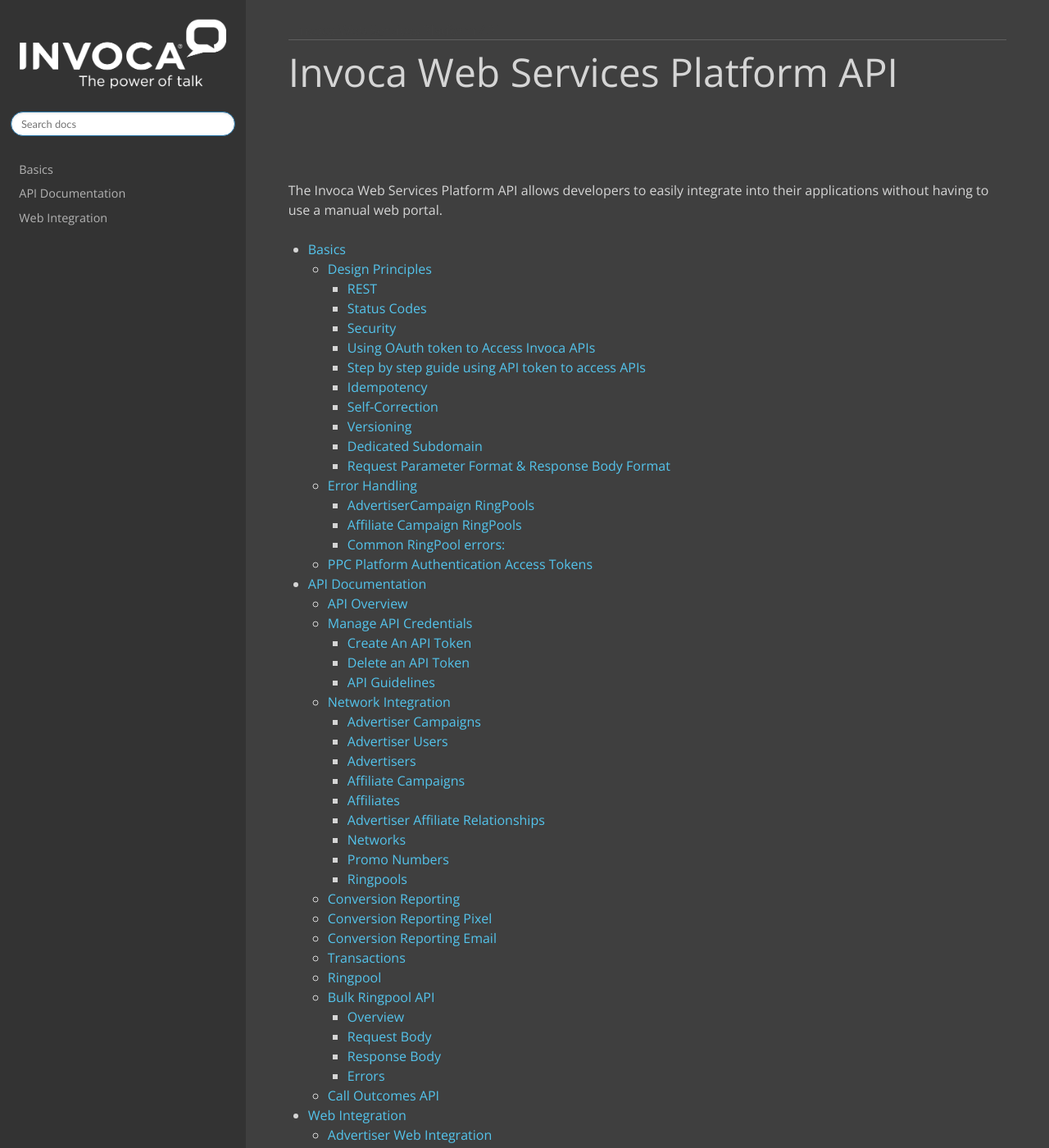
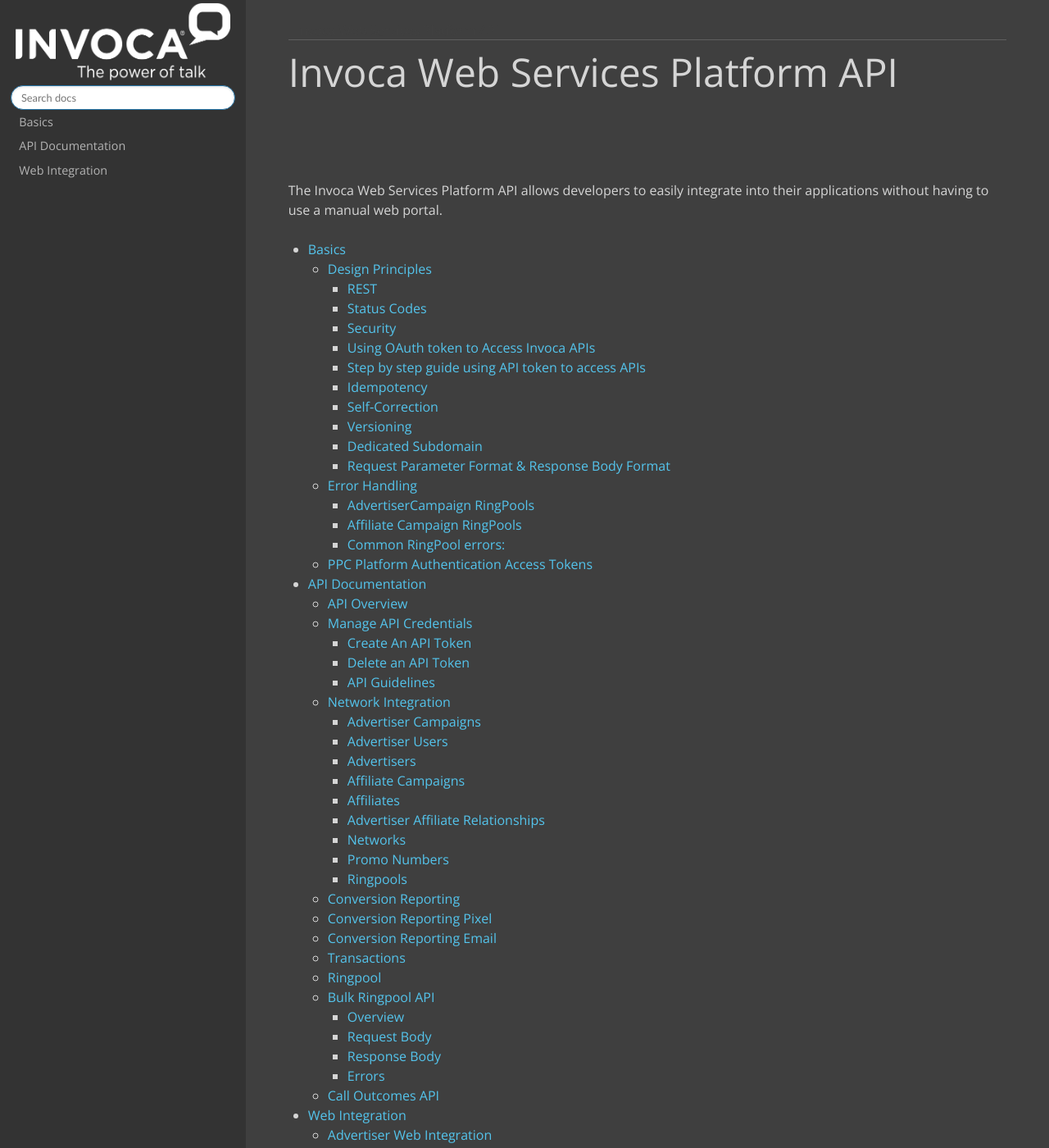
Before and after one commit to naellis89/documentation, a Sphinx documentation site: the page built from source/index.rst, in a window 1280 px wide and 1400 px high. Shown: the whole window at 82% size. Built offline with Sphinx 7.4.7 and the Read the Docs theme 2.0.0, drawn with Linux system fonts in a browser that asks for light colours; nearby versions of some CDN libraries; library files that are not in the unit come from our copies.

Commit message:
Reduce vertical space around logo

```diff
--- a/source/_static/css/custom.css
+++ b/source/_static/css/custom.css
@@ -10,6 +10,7 @@
 img.logo {
   width: 262px !important;
   height: 97px !important;
+  padding: 0px !important;
 }
 
 img.info-img {
@@ -164,6 +165,17 @@
 /* search box */
 .wy-side-nav-search {
   background-color: inherit;
+  margin-top: 2px !important;
+  margin-bottom: 0px !important;
+  padding-top: 0px !important;
+  padding-bottom: 0px !important;
+}
+
+.wy-side-nav-search a {
+  margin-top: 0px !important;
+  margin-bottom: 0px !important;
+  padding-top: 0px !important;
+  padding-bottom: 0px !important;
 }
 
 /* nav menu side bar */
```
